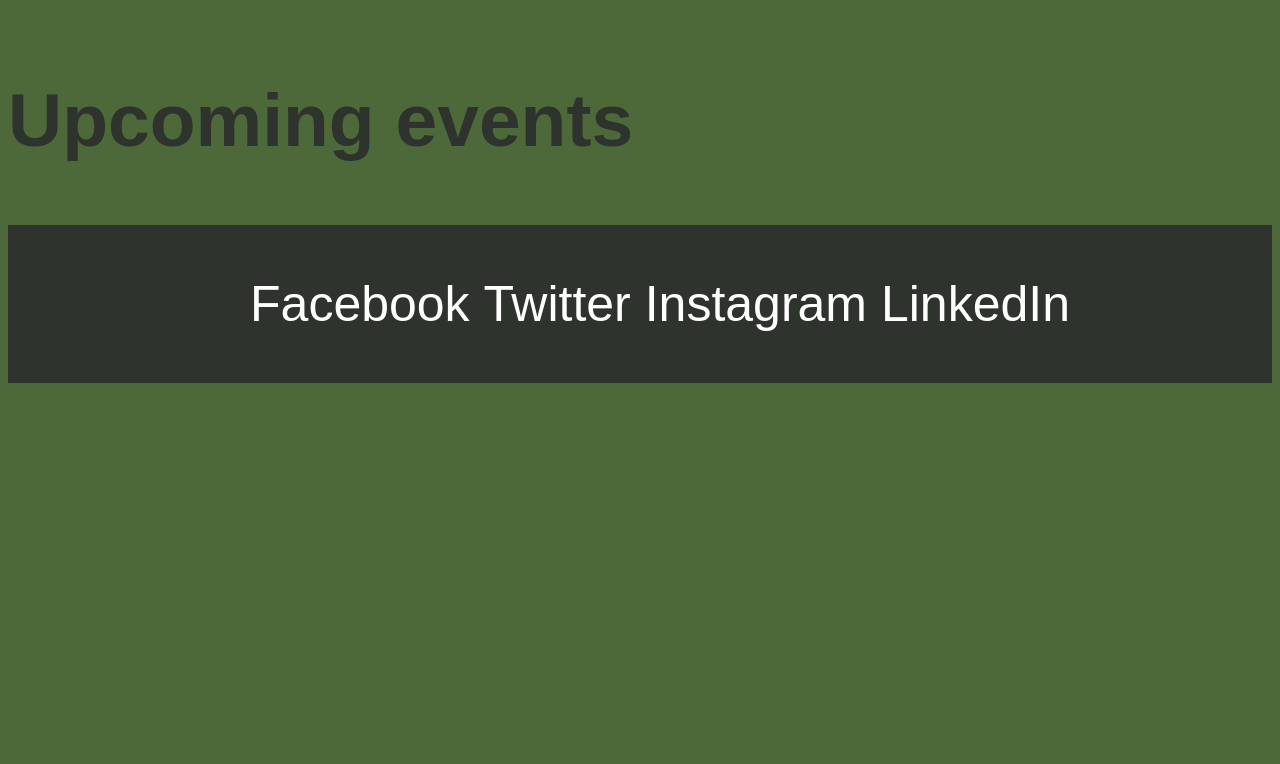
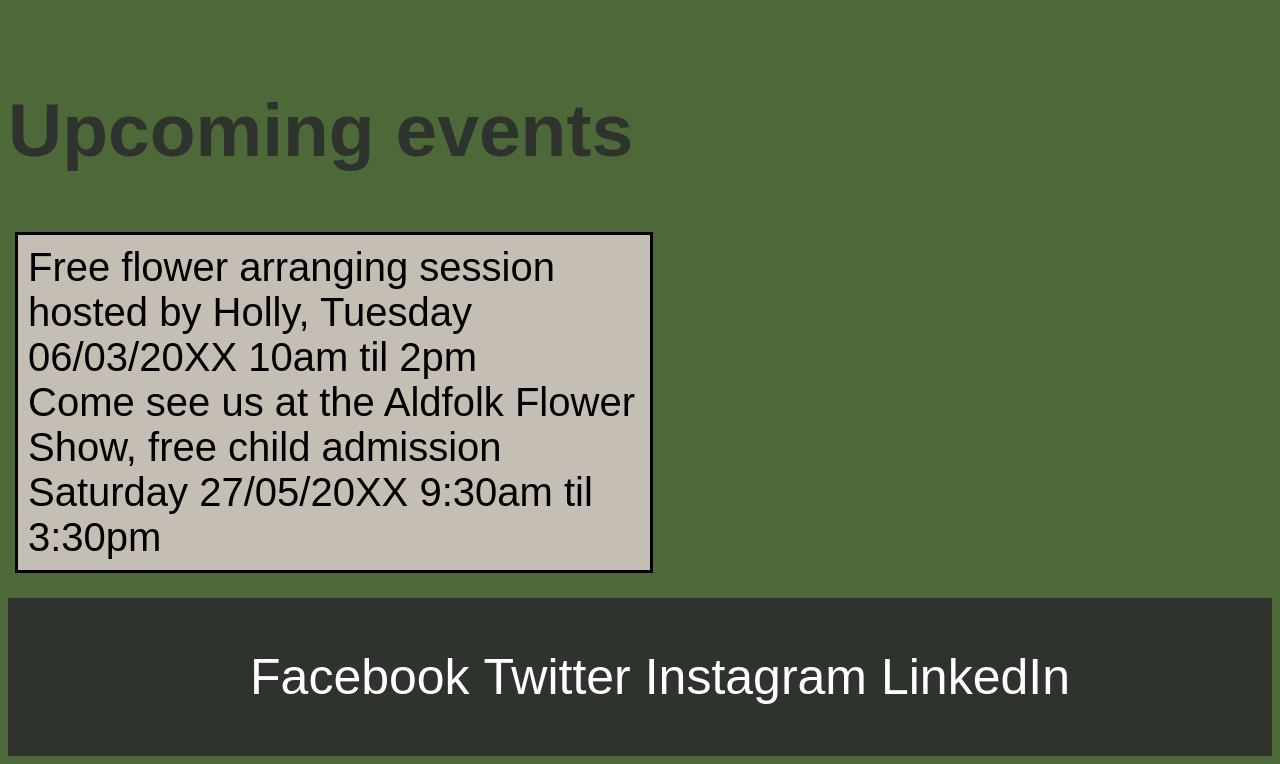
Before and after one commit to Ghastlywitch/Florist, a plain HTML site: page about.html in a window 1280 px wide. Shown: the part 857-1621 px from the top of the page. Before the commit the page ends 1248 px from the top, so only its background shows below. Drawn offline with Linux system fonts and the light colour scheme.

Commit message:
Add files via upload

```diff
--- a/about.html
+++ b/about.html
@@ -72,7 +72,14 @@
 <h2>Upcoming events</h2>
 
 
+<ul class="events">
+    <li class="events">Free flower arranging session hosted by Holly, Tuesday 06/03/20XX 10am til 2pm</li>
+    <li class="events">Come see us at the Aldfolk Flower Show, free child admission Saturday 27/05/20XX 9:30am til 3:30pm</li>
 
+  </ul>
+
+
+<br>
 <footer>
     <div id="navbar">
         <ul>
--- a/style.css
+++ b/style.css
@@ -2,7 +2,6 @@
 
 body {
     background-color: #4D693A;
-
 }
 
 /*should do something with margins... for fun*/
@@ -201,6 +200,7 @@
   background-color: #c4beb5;
   font-size: 40px;
   width: 50%;
+  margin: 10px;
 }
 
 
@@ -212,4 +212,22 @@
   text-align: left;
   background-color:#c1730e;
   color: #2f332d;
+  outline-style:solid ;
 }
+
+ul.events {
+  margin: 10px;
+  padding: 10px;
+  list-style-position: inside;
+  list-style-type: circle;
+  background-color: #c4beb5;
+  width: 50%;
+  outline-style: solid;
+}
+
+li.events {
+  display: block;
+  color: black;
+  font-size: 40px;
+
+}
```
Also changed, not shown: index.html (+1 -1 lines).
